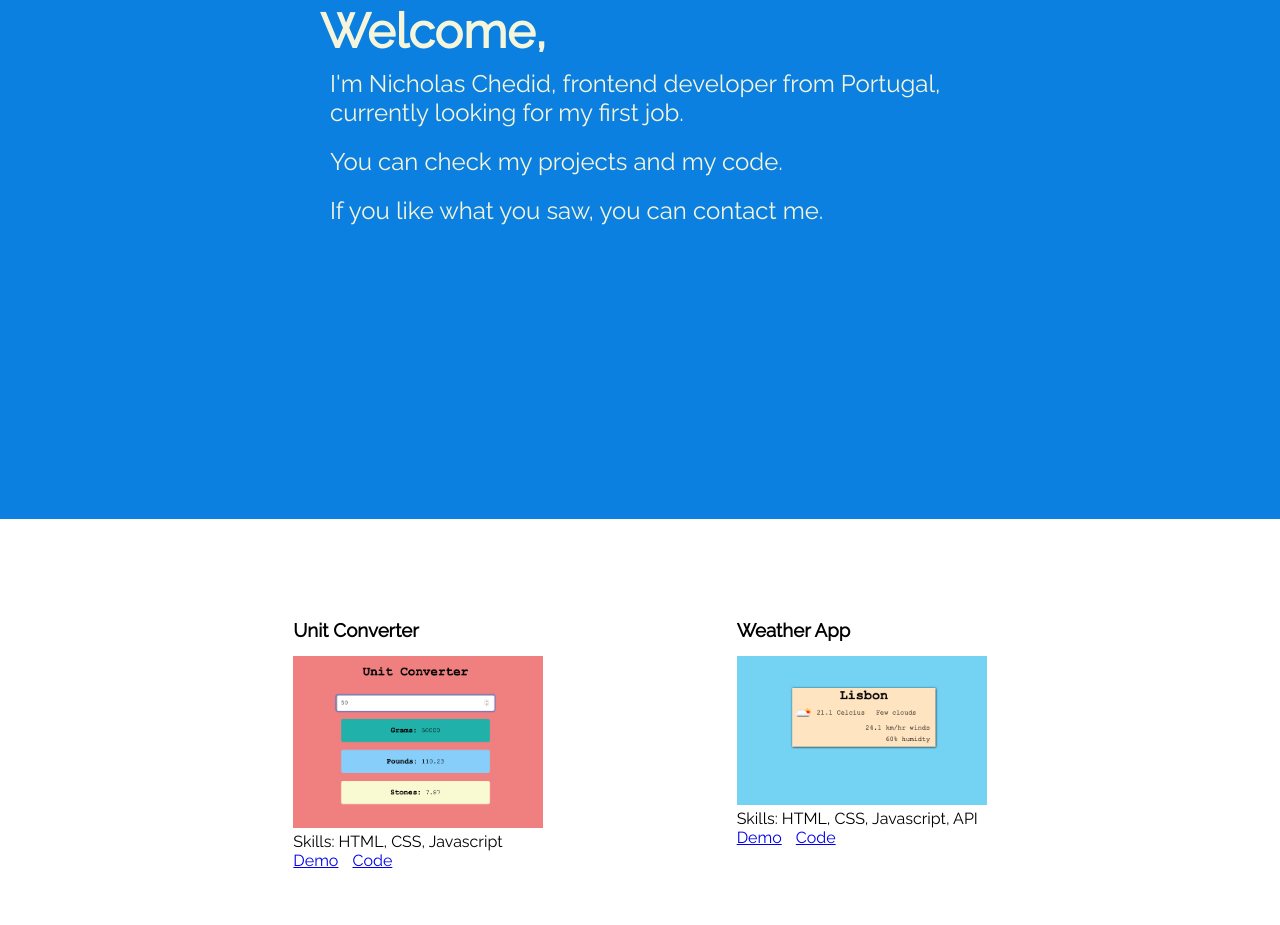
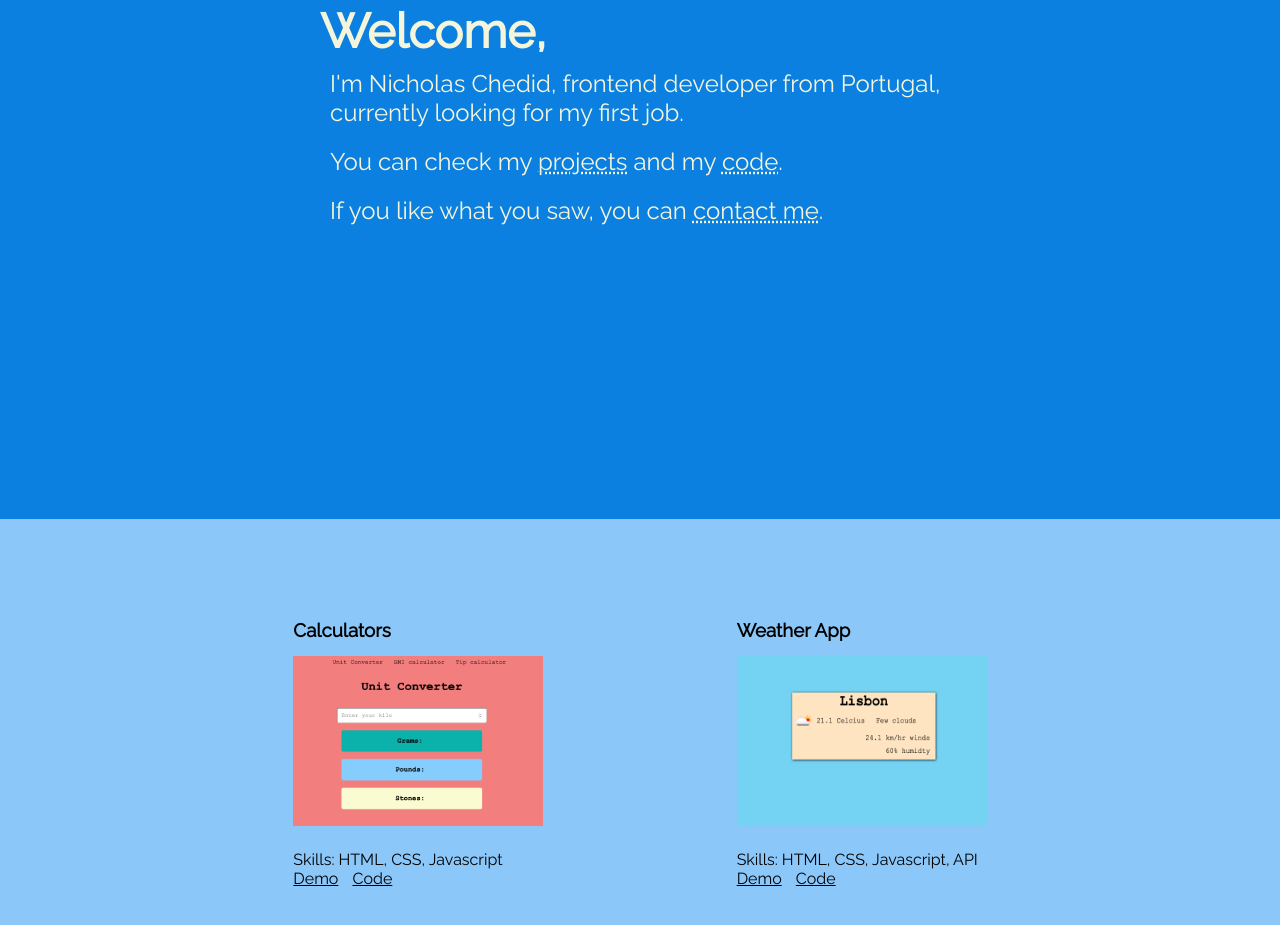
Before and after one commit to nicholasfc/website, a plain HTML site: page index.html in a window 1280 px wide. Shown: the part 281-1206 px from the top of the page. Drawn offline with Linux system fonts and the light colour scheme.

Commit message:
Improved CSS code, updated project info

```diff
--- a/index.html
+++ b/index.html
@@ -32,18 +32,22 @@
 
     <section class="projects" id="project">
       <div class="project-1">
-        <h3>Unit Converter</h3>
-        <img src="img/unity-converter.png" alt="" />
-        <p>Skills: HTML, CSS, Javascript</p>
-        <a href="https://nicholasfc.github.io/Unit-Converter/">Demo</a>
-        <a href="https://github.com/nicholasfc/Unit-Converter">Code</a>
+        <h3>Calculators</h3>
+        <img src="img/calculators.png" alt="" />
+        <div class="info">
+          <p>Skills: HTML, CSS, Javascript</p>
+          <a href="https://nicholasfc.github.io/JS-Calculators/">Demo</a>
+          <a href="https://github.com/nicholasfc/JS-Calculators">Code</a>
+        </div>
       </div>
       <div class="project-2">
         <h3>Weather App</h3>
         <img src="img/weather-app.png" alt="" />
-        <p>Skills: HTML, CSS, Javascript, API</p>
-        <a href="https://nicholasfc.github.io/Weather-App/">Demo</a>
-        <a href="https://github.com/nicholasfc/Weather-App">Code</a>
+        <div class="info">
+          <p>Skills: HTML, CSS, Javascript, API</p>
+          <a href="https://nicholasfc.github.io/Weather-App/">Demo</a>
+          <a href="https://github.com/nicholasfc/Weather-App">Code</a>
+        </div>
       </div>
     </section>
   </body>
--- a/style.css
+++ b/style.css
@@ -29,7 +29,7 @@ body {
 
 .text a {
   color: beige;
-  text-decoration: none;
+  text-decoration: underline dotted;
 }
 
 .text a:hover {
@@ -42,6 +42,26 @@ body {
   padding: 100px;
   display: flex;
   justify-content: space-evenly;
+  background-color: #8bc7f9;
+}
+
+.info {
+  padding: 20px 0;
+}
+
+.projects a {
+  color: black;
+  text-decoration: underline;
+  padding: 10px 10px 10px 0;
+}
+
+.projects h3 {
+  padding-bottom: 15px;
+}
+
+.projects img {
+  width: 250px;
+  height: 170px;
 }
 
 .project-1,
@@ -49,33 +69,7 @@ body {
   padding-bottom: 50px;
 }
 
-.project-1 img {
-  width: 250px;
-  height: auto;
-}
-
-.project-1 h3 {
-  padding-bottom: 15px;
-}
-
-.project-1 a {
-  padding: 5px 10px 5px 0;
-}
-
-.project-2 img {
-  width: 250px;
-  height: auto;
-}
-
-.project-2 h3 {
-  padding-bottom: 15px;
-}
-
-.project-2 a {
-  padding: 5px 10px 5px 0;
-}
-
-@media only screen and (max-width: 400px) {
+@media only screen and (max-width: 450px) {
   .text a {
     text-decoration: underline;
   }
@@ -86,12 +80,3 @@ body {
     justify-content: space-around;
   }
 }
-
-/*
-TODO
-
-- ADD UNDERLINE ON MOBILE
-
-
-
-*/
```
Also changed, not shown: img/calculators.png (added), img/unity-converter.png (deleted).
